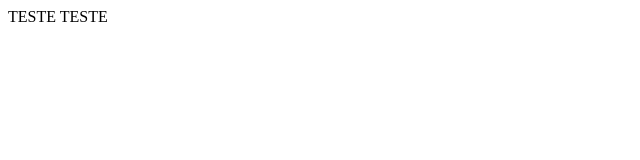
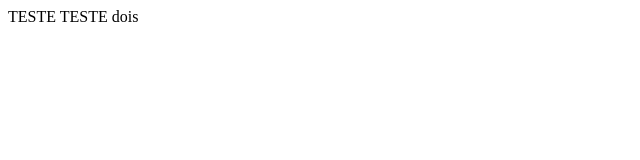
Before and after one commit to EvaldoEscola/site-escola, a plain HTML site: page index.html in a window 1280 px wide. Shown: the full height of the page, 0-640 px from the left. Drawn offline with Linux system fonts and the light colour scheme.

Commit message:
teste2_27set

```diff
--- a/index.html
+++ b/index.html
@@ -6,6 +6,6 @@
     <title>Document</title>
 </head>
 <body>
-    TESTE TESTE
+    TESTE TESTE dois
 </body>
 </html>
```
